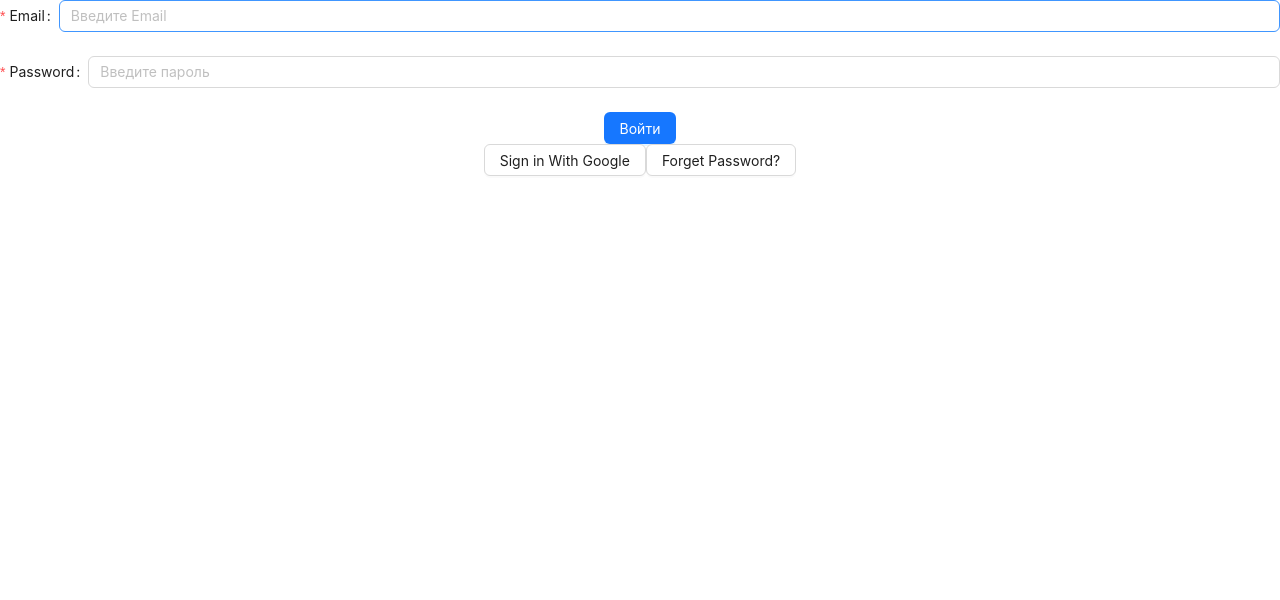
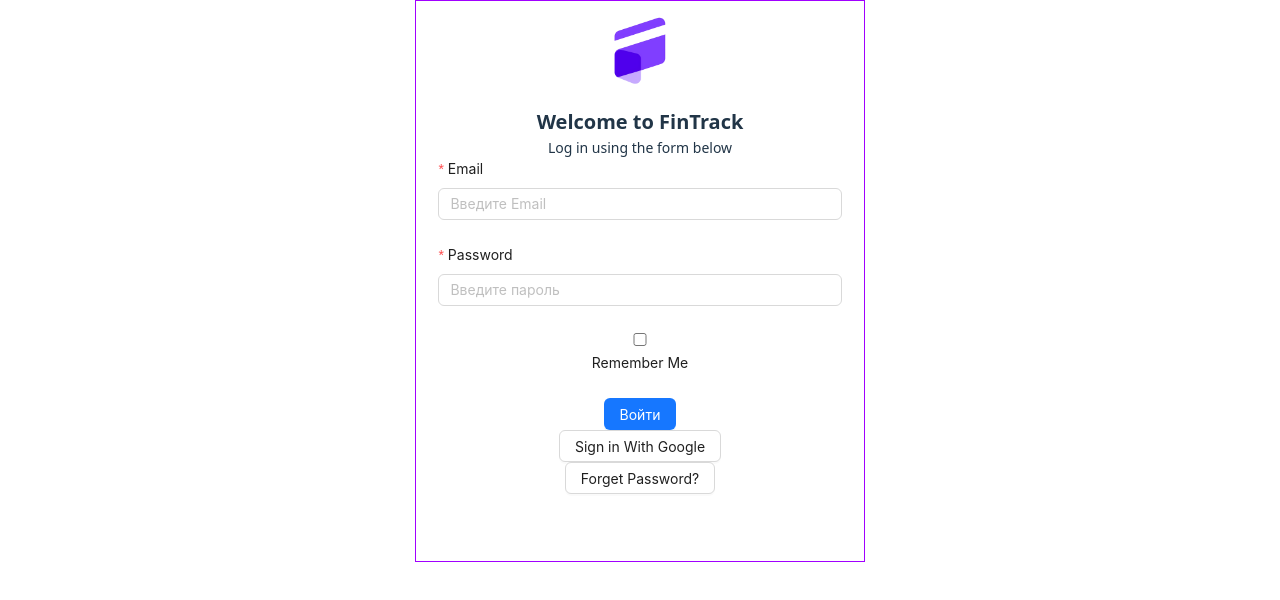
Before and after one commit to roflmorries/FinTrack-App, a React (Vite) app in the folder fin-track-app/: page /login in a window 1280 px wide. Shown: the top 600 px of the page. Built offline with nearby package versions, Linux system fonts and the light colour scheme; no server answers.

Commit message:
update Login for Transaction

```diff
--- a/fin-track-app/src/features/auth/ui/LoginForm.tsx
+++ b/fin-track-app/src/features/auth/ui/LoginForm.tsx
@@ -4,6 +4,40 @@ import { useAppDispatch, useAppSelector } from "../../../shared/lib/hooks/redux/
 import { loginUser } from "../../../entities/user/model/userThunks";
 import { useNavigate } from "react-router-dom";
 import { useEffect } from "react";
+import styled from "styled-components";
+import { browserLocalPersistence, browserSessionPersistence, setPersistence } from "firebase/auth";
+import { auth } from "../../../shared/config/firebase";
+
+const CustomForm = styled.div`
+  width: 35%;
+  margin: 0 auto;
+  display: flex;
+  flex-direction: column;
+  border: 1px solid #a100ff;
+  min-height: 70vh;
+  align-items: center;
+
+
+  .ant-form {
+    width: 90%;
+  }
+`
+
+const HeaderForm = styled.div`
+  img {
+    width: 100px;
+    height: 100px;
+  }
+  h3 {
+    font-size: 20px;
+    margin: 0;
+  }
+  p {
+    margin: 0;
+    font-size: 14px;
+    font-weight: 300;
+  }
+`
 
 type Props = {}
 
@@ -18,8 +52,11 @@ export default function LoginForm({}: Props) {
     }
   }, [isAuth, navigate]);
 
-  const handleLoginForm = async (values: {email: string; password: string}) => {
+  const handleLoginForm = async (values: {email: string; password: string; rememberMe: boolean}) => {
     try {
+      await setPersistence(
+        auth, values.rememberMe ? browserLocalPersistence : browserSessionPersistence
+      );
       await dispatch(loginUser(values))
     } catch(error) {
       console.error('Login error:', error)
@@ -27,11 +64,19 @@ export default function LoginForm({}: Props) {
   }
 
   return (
-    <>
+    <CustomForm>
+
+      <HeaderForm>
+        <img src="/icon.png"></img>
+        <h3>Welcome to FinTrack</h3>
+        <p>Log in using the form below</p>
+      </HeaderForm>
+
     {error && <div>Ошибка: {error}</div>}
     <Form
     name='Login'
     onFinish={handleLoginForm}
+    layout="vertical"
     >
 
       <Form.Item
@@ -54,10 +99,17 @@ export default function LoginForm({}: Props) {
       >
         <Input placeholder="Введите пароль"/>
       </Form.Item>
+
+      <Form.Item
+      name='rememberMe'
+      valuePropName="checked"
+      >
+        <Input type="checkbox"/>Remember Me
+      </Form.Item>
       <Button type="primary" htmlType="submit">Войти</Button>
     </Form>
     <GoogleLoginButton/>
     <Button onClick={() => navigate('/reset-password')}>Forget Password?</Button>
-    </>
+    </CustomForm>
   )
 }
```
